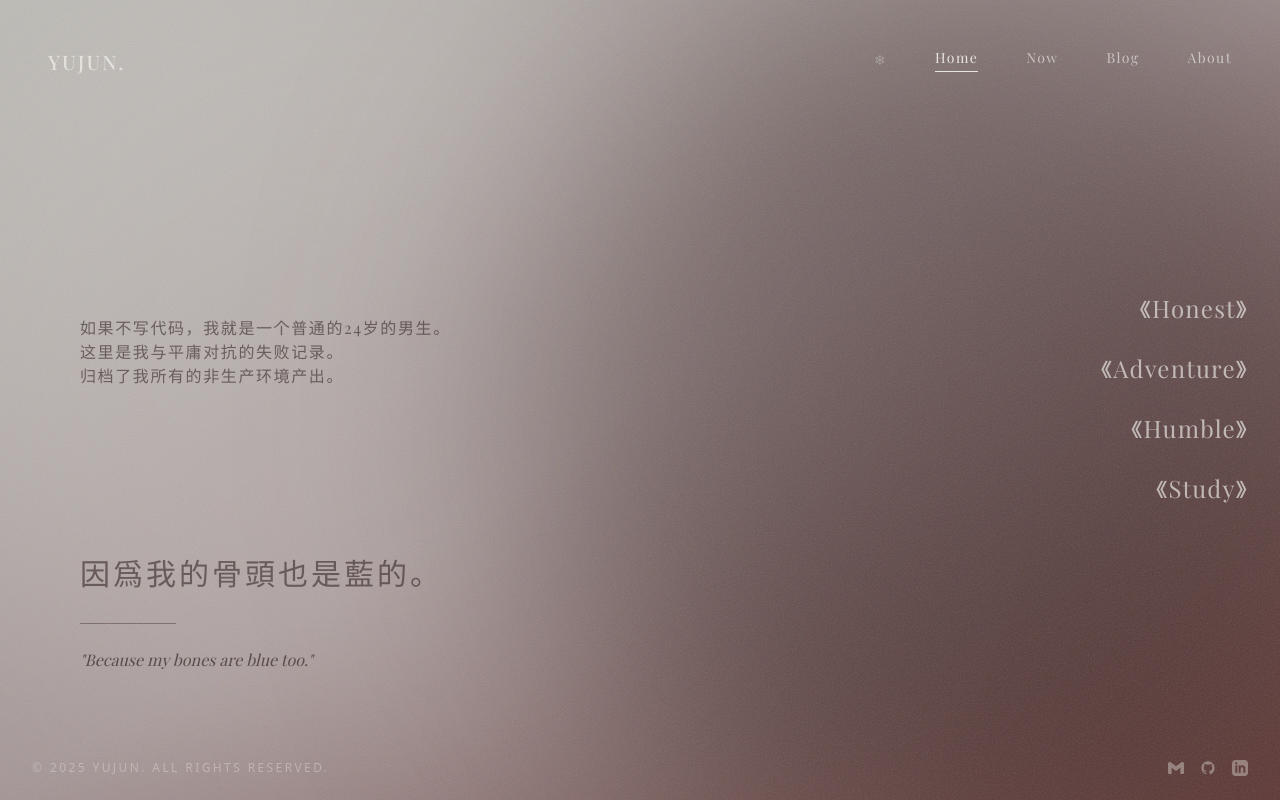
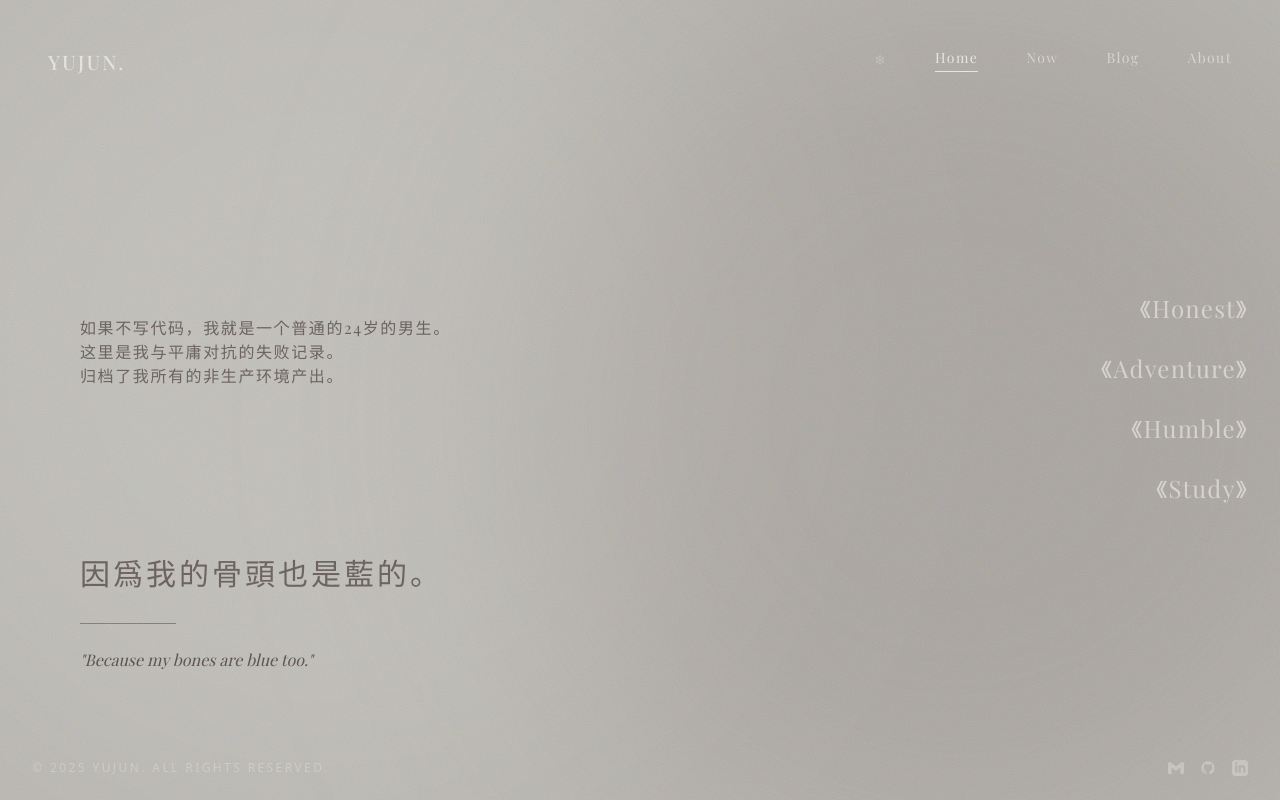
Before and after one commit to wushixuan238/yujunpan_bolog_2026, a React (Vite) app: page / in a window 1280 px wide. Built offline with nearby package versions, Linux system fonts and the light colour scheme; a web font is replaced by a local one.

Commit message:
feat: change color

```diff
--- a/components/OrganicBackground.tsx
+++ b/components/OrganicBackground.tsx
@@ -4,26 +4,21 @@ export const OrganicBackground: React.FC = () => {
   return (
     <div className="fixed inset-0 -z-10 h-full w-full bg-saka-stone">
       {/*
-        Restored V1 Gradient:
-        - from-saka-stone (Top Left)
-        - via-neutral (Middle bridge to smooth the transition)
-        - to-saka-deep-red (Bottom Right)
-        This creates that natural "dip" into color without looking harsh.
+        Unified stone color background with subtle texture
       */}
       <div
-        className="absolute inset-0 bg-gradient-to-br from-[#B8B6B0] via-[#9E8E8E] to-[#5C2E2C] opacity-90"
+        className="absolute inset-0 bg-[#B8B6B0]"
       />
 
       {/*
-        Restored V1 Atmospheric Blobs:
-        Soft, large, and barely there. Just enough to break the perfect linearity.
+        Subtle atmospheric blobs for texture
       */}
 
-      {/* Light Source (Top Left) */}
-      <div className="absolute -top-[10%] -left-[10%] w-[70vw] h-[70vw] rounded-full bg-[#EBE9E4] opacity-20 blur-[120px] mix-blend-screen animate-float" />
+      {/* Light variation */}
+      <div className="absolute -top-[10%] -left-[10%] w-[70vw] h-[70vw] rounded-full bg-[#EBE9E4] opacity-15 blur-[120px] mix-blend-screen animate-float" />
 
-      {/* Deep Shadow (Bottom Right) */}
-      <div className="absolute -bottom-[10%] -right-[10%] w-[70vw] h-[70vw] rounded-full bg-[#3D1E1D] opacity-40 blur-[120px] mix-blend-multiply animate-float" style={{ animationDelay: '2s' }} />
+      {/* Shadow variation */}
+      <div className="absolute -bottom-[10%] -right-[10%] w-[70vw] h-[70vw] rounded-full bg-[#9E8E8E] opacity-20 blur-[120px] mix-blend-multiply animate-float" style={{ animationDelay: '2s' }} />
     </div>
   );
 };
--- /dev/null
+++ b/posts/vibe-coding/bun.md
@@ -0,0 +1,24 @@
+---
+title: "Bun 管理依赖"
+description: "Bun 管理依赖"
+date: "2026-01-12"
+tags: ["vibe-coding"]
+category: "vibe-coding"
+slug: "Bun 管理依赖"
+published: true
+---
+
+
+咱们来聊聊怎么用 Bun 管理依赖。这东西最近火得一塌糊涂，速度快得让人怀疑人生。如果你想把手头的 npm 项目切过来，其实非常简单。
+
+先把 Bun 装好，Windows 用户直接在 PowerShell 里跑那行 irm 命令，Mac 和 Linux 用户用 curl 就行。装好之后别急着弄，先把旧的 package lock json 文件和 node modules 目录全删了，免得残留文件打架。清理干净后敲一个 bun install，它会自动扫描你的 package json，生成它专用的锁文件。至于原本写好的 scripts 脚本，Bun 完美兼容，你甚至都不用改文件，直接把原来的 npm run 换成 bun run 就能跑。
+
+要是开新坑就更省事了。想用 vite 或者 next app 这种框架，直接 bun create 加上模版名就能秒建项目。如果是自己从零开始写个小工具，建好文件夹进去跑个 bun init 也就完事了。平时装依赖习惯也不用怎么变，把 install 换成 add 就行，比如 bun add react。开发依赖记得加个大写的 D 参数，跟 npm 的逻辑是一模一样的。
+
+很多朋友担心命令记不住，其实只要记住把 npx 换成 bunx，把 uninstall 换成 remove，其他的操作直觉上都是通用的。
+
+不过有几个细节得由衷建议一下。Bun 默认生成的锁文件是二进制格式的，git diff 看不到内容，但这换来的是极致的解析速度。千万别在一个项目里混用 npm 和 bun 的命令，锁文件一旦打架，修起来很头大。还有就是它的安装速度真的快，因为它用了全局缓存，同样的包不用重复下载。
+
+万一碰到安装报错，多半是缓存乱了，清空一下 bun 目录下的 cache 再试通常能解决。国内网络环境下，要是觉得拉包慢，记得设一下淘宝镜像源。做自动化部署的话，GitHub Actions 也有官方的 setup bun 插件，配置起来也就是几行代码的事。
+
+真的推荐大家试一试，那种几秒钟装完上千个依赖的体验，试过之后就很难再忍受 npm 的进度条了。想看更细致的参数配置，直接去翻翻官网文档就好。
```
Also changed, not shown: 1 other file (tests, documents, lock files or other folders).
